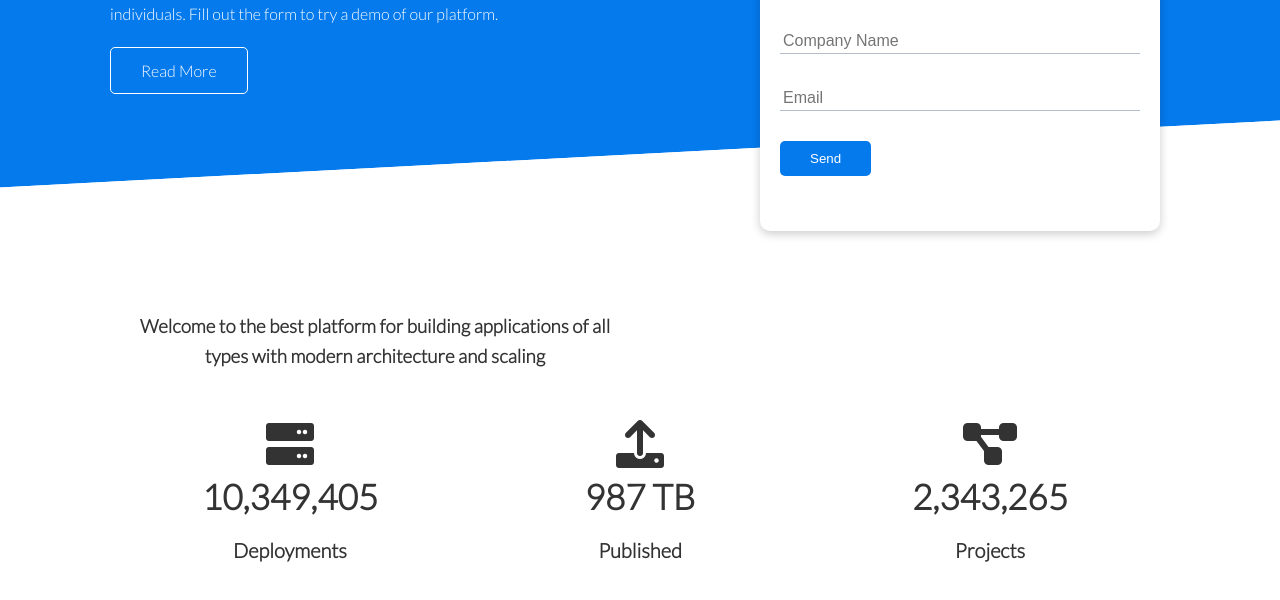
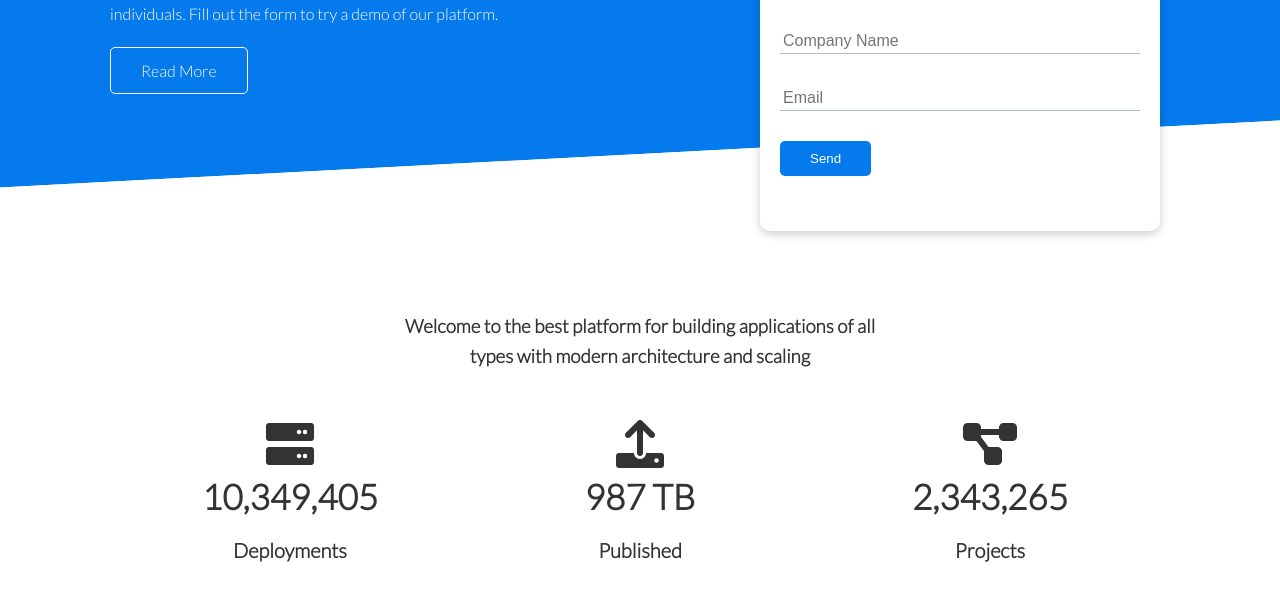
Before and after one commit to Ibnballo1/CloudSite, a plain HTML site: page index.html in a window 1280 px wide. Shown: the part 274-874 px from the top of the page. Drawn offline with Linux system fonts and the light colour scheme.

Commit message:
Fix h1 margin

```diff
--- a/index.html
+++ b/index.html
@@ -56,7 +56,7 @@
     <!-- Stats Section -->
     <section class="stats">
         <div class="container">
-            <h3 class="stats-heading text-center my-1">
+            <h3 class="stats-heading text-center">
                 Welcome to the best platform for building applications of all types
                 with modern architecture and scaling
             </h3>
--- a/styles.css
+++ b/styles.css
@@ -122,7 +122,7 @@ img {
 
 .stats-heading {
     max-width: 500px;
-    margin: auto;
+    margin: 1rem auto;
 }
 
 .stats .grid h3 {
```
